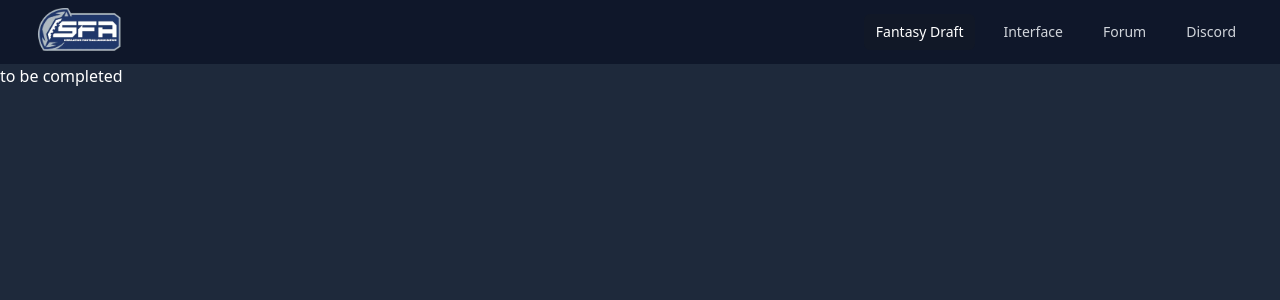
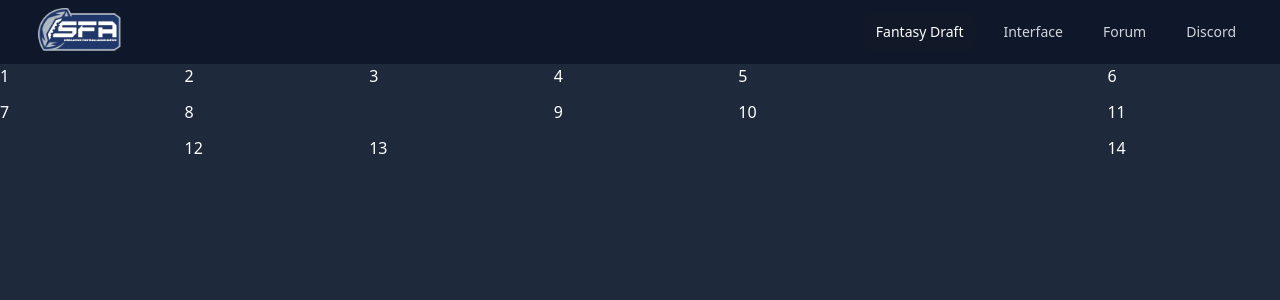
Before and after one commit to Kirbskol/simnfl-fantasy, a React (Vite) app: page /roster in a window 1280 px wide. Shown: the top 300 px of the page. Built offline with nearby package versions, Linux system fonts and the light colour scheme.

Commit message:
Create basic grid structure for Roster.jsx
Grid layout implemented for desired layout of cards on Roster page

```diff
--- a/src/components/Roster.jsx
+++ b/src/components/Roster.jsx
@@ -4,8 +4,24 @@ import PlayerCard from './PlayerCard'
 
 const Roster = () => {
 
+
     return(
-        <h1>to be completed</h1>
+        <div className="grid grid-cols-7 grid-rows-3 gap-3">
+            <div >1</div>
+            <div >2</div>
+            <div >3</div>
+            <div >4</div>
+            <div >5</div>
+            <div className="col-start-7">6</div>
+            <div className="row-start-2">7</div>
+            <div className="row-start-2">8</div>
+            <div className="col-start-4 row-start-2">9</div>
+            <div className="col-start-5 row-start-2">10</div>
+            <div className="col-start-7 row-start-2">11</div>
+            <div className="col-start-2 row-start-3">12</div>
+            <div className="col-start-3 row-start-3">13</div>
+            <div className="col-start-7 row-start-3">14</div>
+        </div>
     )
 }
 
```
